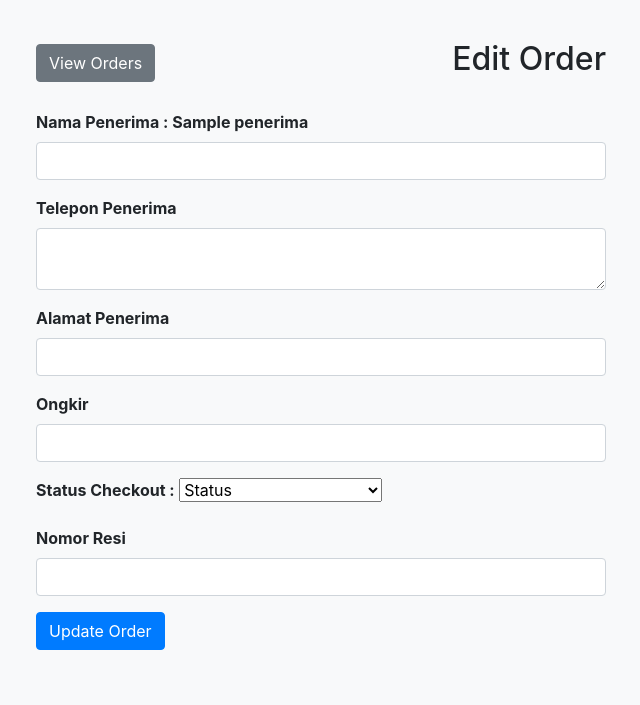
After one commit to Restkand/eCommerce, a PHP site: page /admin_area/edit_order.php?edit_order=1 in a window 1280 px wide. The commit adds this page. Shown: the top 705 px of the page, without its empty margins (319-959 px from the left). Run offline with PHP 8.4, Linux system fonts and the light colour scheme; the visitor is signed in with stand-in values (Sample User, id 1); tables that the repository leaves empty or names only in its code hold one stand-in row (values such as "Sample post"); some libraries are stand-ins or nearby versions.

Commit message:
Add Edit Order in Admin_area and Config some Sold Out Item, biar ga muncul dan ketika Checkout product otomatis Sold Out

```diff
--- a/admin_area/all_order.php
+++ b/admin_area/all_order.php
@@ -44,7 +44,7 @@
           echo "<td>$status_checkout</td>";
           echo "<td>";
           echo "<a href='detail_checkout.php?detail_checkout=$checkout_id' class='btn btn-primary'>Detail Order</a> ";
-        //   echo "<a href='delete_checkout.php?id=$checkout_id' class='btn btn-danger'>Hapus</a>";
+          echo "<a href='edit_order.php?edit_order=$checkout_id' class='btn btn-danger'>Edit Order</a>";
           echo "</td>";
           echo "</tr>";
 
--- /dev/null
+++ b/admin_area/edit_order.php
@@ -0,0 +1,184 @@
+<?php
+
+    session_start();
+
+
+    if(!isset($_SESSION["login"])){
+        header("Location: login_admin.php");
+        exit;
+    }
+
+    include('../includes/connect.php');
+
+    if (isset($_GET['edit_order'])){
+        global $con;
+
+        $order_subid = $_GET['edit_order'];
+        $select_query = "SELECT * FROM info_penerima where sub_order_id = $order_subid ";
+        $result_query = mysqli_query($con, $select_query);
+
+        while($row = mysqli_fetch_array($result_query)){
+            $nama_penerima = $row['nama_penerima'];
+            $telepon_penerima = $row['telepon_penerima'];
+            $alamat_penerima = $row['alamat_penerima'];
+            $ongkir = $row['ongkos_kirim'];
+            $ongkir_format = number_format($ongkir, 0, '.', '.');
+        }
+
+        // Menampilkan Checkout_details
+        $select_query_inv = "SELECT * FROM checkout_details where sub_order_id = $order_subid";
+        $result_query_inv = mysqli_query($con, $select_query_inv);
+        while($row_inv = mysqli_fetch_array($result_query_inv)){
+            $status_checkout = $row_inv['status_checkout'];
+            $no_resi = $row_inv['no_resi'];
+        }
+
+        if(isset($_POST['insert_order'])){
+            // Mendapatkan data dari form
+            $nama_penerima =$_POST['nama_penerima'];
+            $telepon_penerima =$_POST['telepon_penerima'];
+            $alamat_penerima =$_POST['alamat_penerima'];
+            $ongkir =$_POST['ongkir'];
+            $status_checkout =$_POST['status_checkout'];
+            $no_resi =$_POST['no_resi'];
+
+            // Membuat query untuk update data
+            $sql = "UPDATE checkout_details SET ";
+            if (!empty($nama_penerima)) {
+                $sql .= "nama_penerima = '$nama_penerima', ";
+            }
+            if (!empty($telepon_penerima)) {
+                $sql .= "telepon_penerima = '$telepon_penerima', ";
+            }
+            if (!empty($alamat_penerima)) {
+                $sql .= "alamat_penerima = '$alamat_penerima', ";
+            }
+            if (!empty($ongkir)) {
+                $sql .= "ongkir = '$ongkir', ";
+            }
+            if (!empty($status_checkout)) {
+                $sql .= "status_checkout = '$status_checkout', ";
+            }
+            if (!empty($no_resi)) {
+                $sql .= "no_resi = '$no_resi', ";
+            }
+            $sql = rtrim($sql, ', '); // Menghapus koma terakhir dari query
+
+            $sql .= " WHERE sub_order_id = $order_subid";
+            // Menjalankan query
+            $result = mysqli_query($con, $sql);
+            if ($result) {
+                echo "<script>alert('Order berhasil di edit')</script>";
+            }
+        }
+
+?>
+
+<!DOCTYPE html>
+<html lang="en">
+<head>
+    <meta charset="UTF-8">
+    <meta http-equiv="X-UA-Compatible" content="IE=edge">
+    <meta name="viewport" content="width=device-width, initial-scale=1.0">
+    <title>Dashboard Admin</title>
+    <link rel="icon" href="../assets/favicon/favicon.ico" type="image/x-icon">
+    <link rel="stylesheet" href="https://stackpath.bootstrapcdn.com/bootstrap/4.5.2/css/bootstrap.min.css">
+    <style>
+        body {
+            padding: 40px;
+            background-color: #f8f9fa;
+        }
+
+        .container {
+            max-width: 600px;
+            margin: 0 auto;
+        }
+
+        .form-group label {
+            font-weight: bold;
+        }
+
+        .form-control-file {
+            overflow: hidden;
+            position: relative;
+            cursor: pointer;
+        }
+
+        .form-control-file input[type="file"] {
+            display: block;
+            width: 100%;
+            height: 100%;
+            opacity: 0;
+            position: absolute;
+            top: 0;
+            right: 0;
+            cursor: pointer;
+        }
+
+        .form-control-file .custom-file-control {
+            padding: 6px 12px;
+            color: #495057;
+            background-color: #fff;
+            border: 1px solid #ced4da;
+            border-radius: 4px;
+        }
+    </style>
+</head>
+<body>
+    <div class="container">
+        <div class="d-flex justify-content-between align-items-center mb-4">
+        <a href="index.php?all_order" class="btn btn-secondary">View Orders</a>
+        <h2>Edit Order</h2>
+        </div>
+        <form action="" enctype="multipart/form-data" method="POST">
+            <div class="form-group">
+                <label for="nama_penerima">Nama Penerima : <?php echo "$nama_penerima" ?></label>
+                <input type="text" class="form-control" id="nama_penerima" name="nama_penerima">
+            </div>
+            <div class="form-group">
+                <label for="telepon_penerima">Telepon Penerima </label>
+                <textarea type="text" class="form-control" id="telepon_penerima" name="telepon_penerima" ></textarea>
+            </div>
+            <div class="form-group">
+                <label for="alamat_penerima">Alamat Penerima </label>
+                <input type="text" class="form-control" id="alamat_penerima" name="alamat_penerima" rows="3">
+            </div>
+
+            <div class="form-group">
+                <label for="ongkir">Ongkir </label>
+                <input type="text" class="form-control" id="ongkir" name="ongkir">
+            </div>
+
+            <!-- Brand -->
+            <div class="form-group">
+            <label for="status_checkout">Status Checkout : </label>
+                <select name="status_checkout" id="" class="product_brand">
+                    <option value="">Status</option>
+                    <option value="Menunggu Pembayaran">Menunggu Pembayaran</option>
+                    <option value="Konfirmasi Pembayaran">Konfirmasi Pembayarn</option>
+                    <option value="Sedang di Packing">Sedang di Packing</option>
+                    <option value="Sedang di Kirim">Sedang di Kirim</option>
+                    <option value="Pesanan di Terima">Pesanan di Terima</option>
+                    <option value="Cancel">Cancel</option>
+                </select>
+            </div>
+
+            <div class="form-group">
+                <label for="no_resi">Nomor Resi</label>
+                <input type="text" class="form-control" id="no_resi" name="no_resi">
+            </div>
+
+            <div class="form-group">
+                <button type="submit" class="btn btn-primary" name="insert_order"  value="Insert Order">Update Order</button>
+            </div>
+
+
+        </form>
+    </div>
+
+    <script src="https://code.jquery.com/jquery-3.5.1.slim.min.js"></script>
+    <script src="https://cdn.jsdelivr.net/npm/@popperjs/core@2.5.4/dist/umd/popper.min.js"></script>
+    <script src="https://stackpath.bootstrapcdn.com/bootstrap/4.5.2/js/bootstrap.min.js"></script>
+
+</body>
+<?php }?>
--- a/cart.php
+++ b/cart.php
@@ -37,7 +37,7 @@ include('functions/common_function.php');
           <div class="row">
               <div class="col nav-item text-center">
                   <a href="products.php">PRODUK</a>
-                  <a  href="cek_pesanan.php" class="activeNav">CEK PESANAN</a>
+                  <a  href="cek_pesanan.php">CEK PESANAN</a>
                   <a href="about_us.php">TENTANG KAMI</a>
               </div>
           </div>
--- a/info_penerima.php
+++ b/info_penerima.php
@@ -113,7 +113,7 @@ if ($_SERVER['REQUEST_METHOD'] === 'POST') {
           <div class="row">
               <div class="col nav-item text-center">
                   <a href="products.php">PRODUK</a>
-                  <a  href="cek_pesanan.php" class="activeNav">CEK PESANAN</a>
+                  <a  href="cek_pesanan.php">CEK PESANAN</a>
                   <a href="about_us.php">TENTANG KAMI</a>
               </div>
           </div>
```
Also changed, not shown: admin_area/detail_checkout.php (+6 -3 lines), checkout.php (+7 -1 lines), functions/common_function.php (+5 -5 lines), functions/details_product_function.php (+15 -0 lines).
